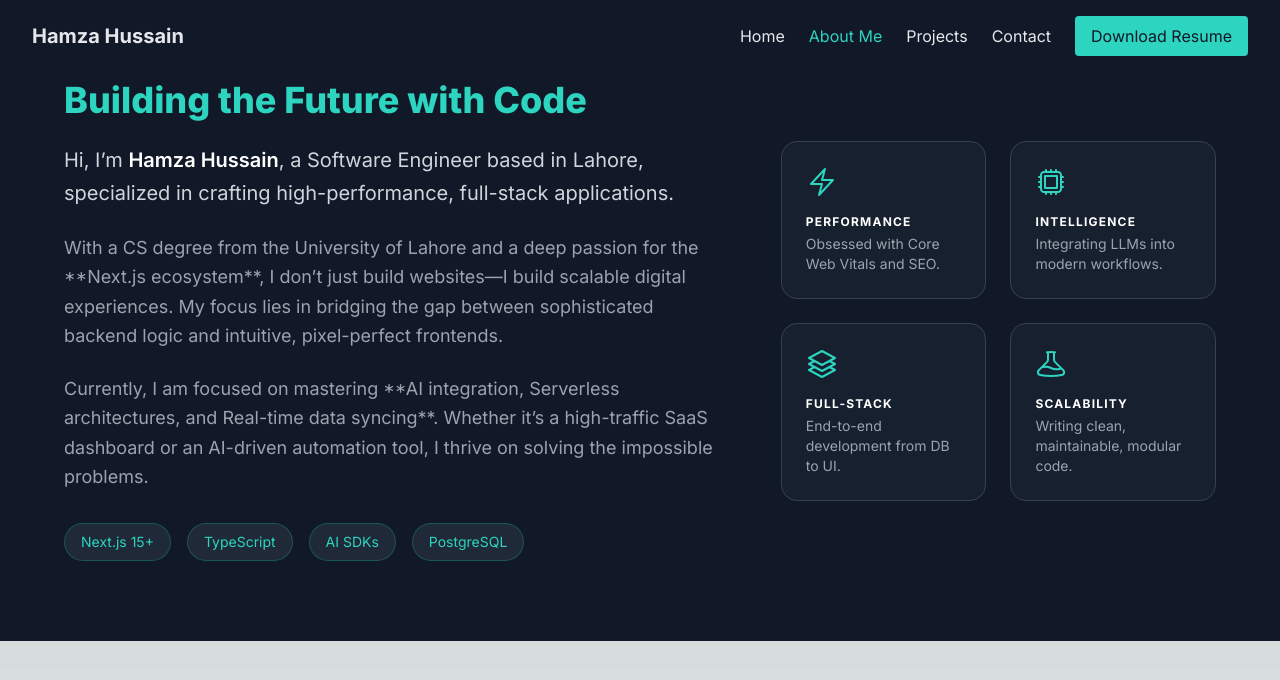
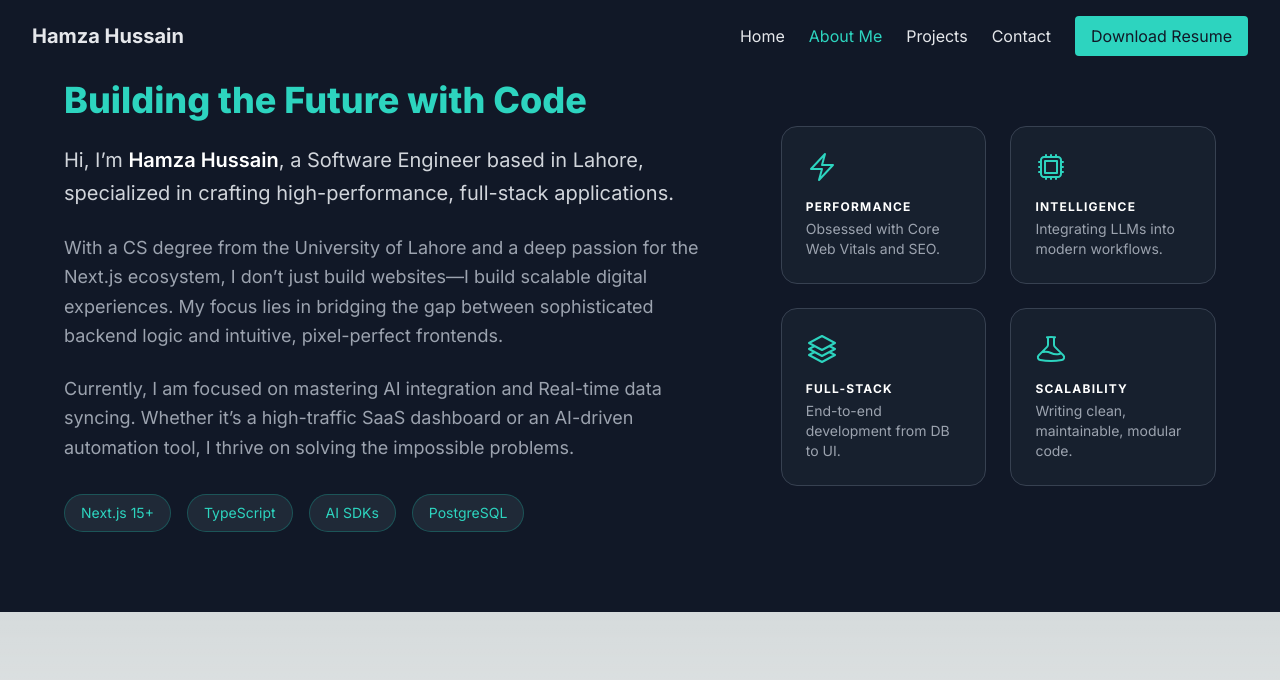
Before and after one commit to Hamza123Hussain/portfolio, a Next.js app: page /about in a window 1280 px wide. Shown: the top 680 px of the page. Built offline with nearby package versions, Linux system fonts and the light colour scheme.

Commit message:
Update page.tsx

```diff
--- a/app/about/page.tsx
+++ b/app/about/page.tsx
@@ -1,9 +1,7 @@
 import {
-  CodeBracketSquareIcon,
   CpuChipIcon, // Added for AI/Modern feel
   BoltIcon, // Added for Performance/Next.js
   Square3Stack3DIcon, // Added for Full-Stack
-  GlobeAsiaAustraliaIcon,
   BeakerIcon,
 } from '@heroicons/react/24/outline'
 
@@ -25,16 +23,16 @@ const AboutMeSection = () => {
             </p>
             <p className="text-lg leading-relaxed mb-6 text-gray-400">
               With a CS degree from the University of Lahore and a deep passion
-              for the **Next.js ecosystem**, I don’t just build websites—I build
+              for the Next.js ecosystem, I don’t just build websites—I build
               scalable digital experiences. My focus lies in bridging the gap
               between sophisticated backend logic and intuitive, pixel-perfect
               frontends.
             </p>
             <p className="text-lg leading-relaxed mb-8 text-gray-400">
-              Currently, I am focused on mastering **AI integration, Serverless
-              architectures, and Real-time data syncing**. Whether it’s a
-              high-traffic SaaS dashboard or an AI-driven automation tool, I
-              thrive on solving the impossible problems.
+              Currently, I am focused on mastering AI integration and Real-time
+              data syncing. Whether it’s a high-traffic SaaS dashboard or an
+              AI-driven automation tool, I thrive on solving the impossible
+              problems.
             </p>
 
             <div className="flex flex-wrap gap-4">
```
